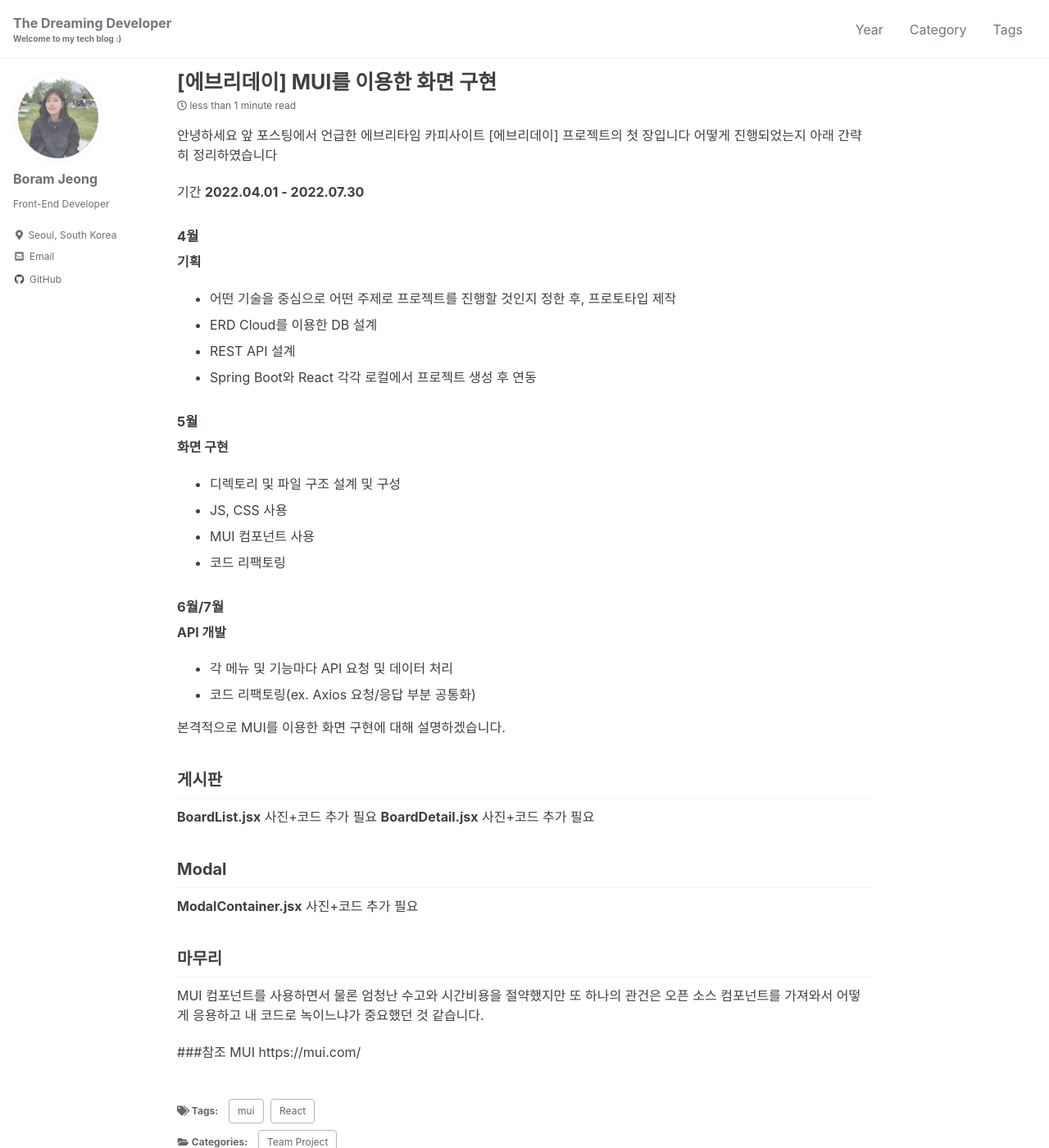
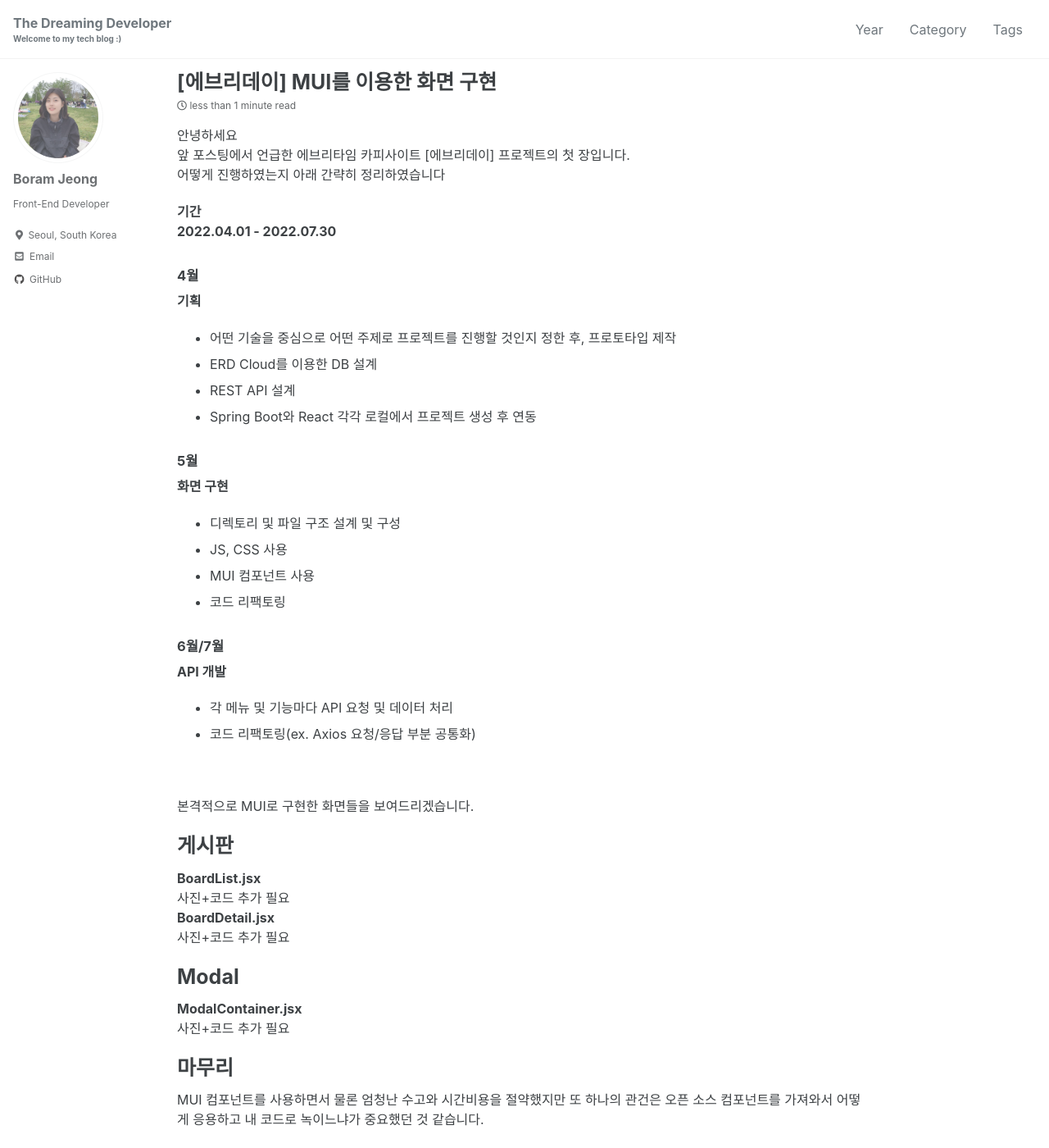
Before and after one commit to bo-ram-jeong/bo-ram-jeong.github.io, a Jekyll site: the page built from _posts/2022-08-13-everyday-project-summary.md, in a window 1280 px wide and 1400 px high. Shown: the whole window at 82% size. Built offline with Jekyll 4.4.1, drawn with Linux system fonts in a browser that asks for light colours; cached includes are drawn as plain includes; emoji names are drawn with the system emoji font; some of the changed text lies outside the part shown.

Commit message:
Update 2022-08-13-everyday-project-summary.md

```diff
--- a/_posts/2022-08-13-everyday-project-summary.md
+++ b/_posts/2022-08-13-everyday-project-summary.md
@@ -6,17 +6,19 @@ categories:
   - Team Project
 tags:
   - mui
-  - React
+  - react
 
 published: true
 ---
 
 안녕하세요
-앞 포스팅에서 언급한 에브리타임 카피사이트 [에브리데이] 프로젝트의 첫 장입니다
-어떻게 진행되었는지 아래 간략히 정리하였습니다
+<br/>앞 포스팅에서 언급한 에브리타임 카피사이트 [에브리데이] 프로젝트의 첫 장입니다.
+<br/>어떻게 진행하였는지 아래 간략히 정리하였습니다
 
 
-기간 **2022.04.01 - 2022.07.30**
+**기간**
+<br/>
+**2022.04.01 - 2022.07.30**
 
 <h5>4월</h5>
 **기획**
@@ -35,22 +37,26 @@ published: true
 - 각 메뉴 및 기능마다 API 요청 및 데이터 처리
 - 코드 리팩토링(ex. Axios 요청/응답 부분 공통화)
 
-
-본격적으로 MUI를 이용한 화면 구현에 대해 설명하겠습니다.
-
-## 게시판
+<br/><br/>
+본격적으로 MUI로 구현한 화면들을 보여드리겠습니다.
+<br/>
+# 게시판
 **BoardList.jsx**
+<br/>
 사진+코드 추가 필요
+<br/>
 **BoardDetail.jsx**
+<br/>
 사진+코드 추가 필요
 
-## Modal
+# Modal
 **ModalContainer.jsx**
+<br/>
 사진+코드 추가 필요
 
-## 마무리
+# 마무리
 MUI 컴포넌트를 사용하면서 물론 엄청난 수고와 시간비용을 절약했지만 또 하나의 관건은 오픈 소스 컴포넌트를 가져와서 어떻게 응용하고 내 코드로 녹이느냐가 중요했던 것 같습니다.
 
-###참조
-MUI
-https://mui.com/
+<br/>
+<h5>:page_with_curl: Acknowledgments</h5>
+<a href="https://mui.com/">MUI</a>
```
